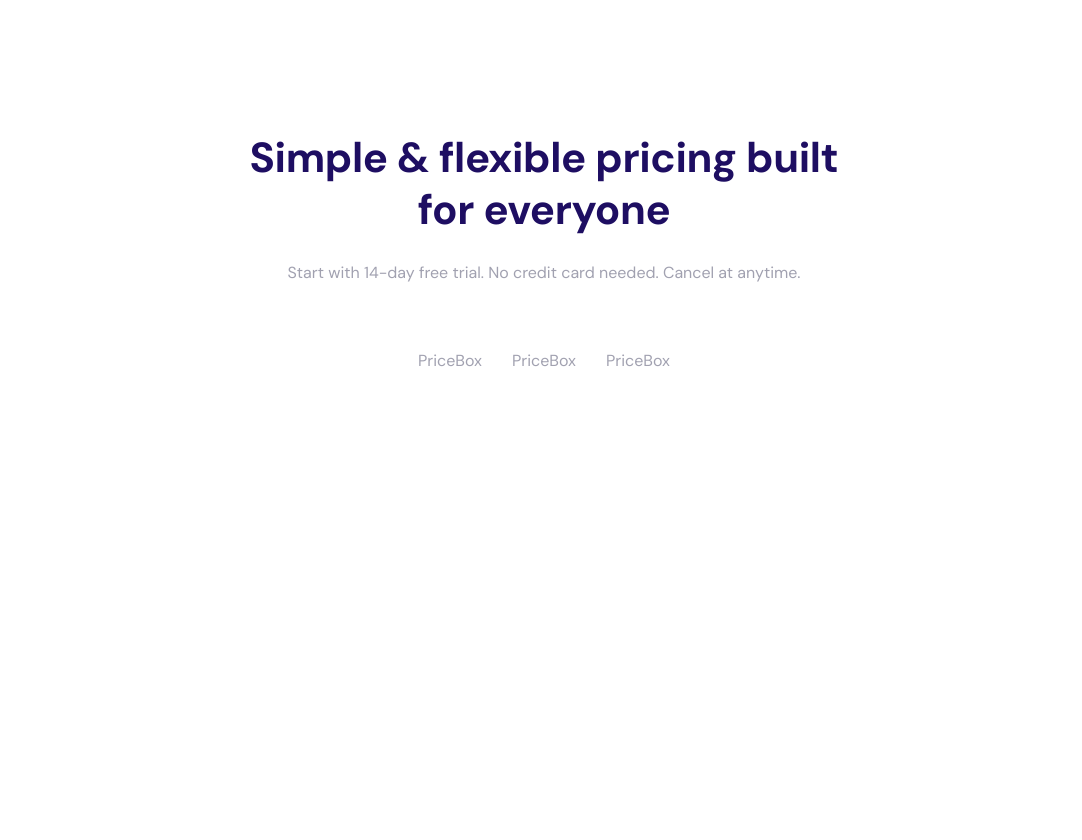
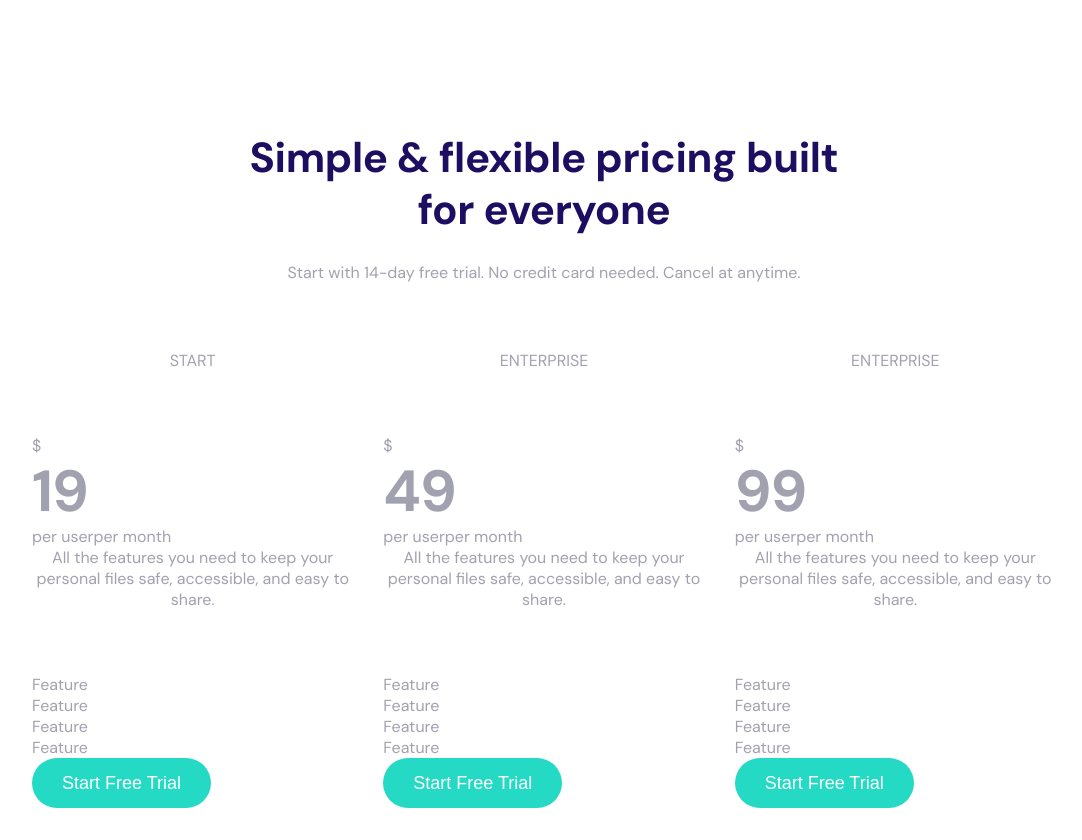
Before and after one commit to SebastianJedrak/landing-page-lex, a React (Vite) app: page /pricing in a window 1280 px wide. Shown: the whole page, without its empty margins (96-1178 px from the left). Before the commit the page ends 800 px from the top, so only its background shows below. Built offline with nearby package versions, Linux system fonts and the light colour scheme.

Commit message:
feat: prepare PriceBox

```diff
--- a/src/components/UI/PriceBox.tsx
+++ b/src/components/UI/PriceBox.tsx
@@ -1,7 +1,47 @@
+import { Features } from "../pages/Pricing";
+import Button from "./Button";
+import Feature from "./Feature";
 import "./PriceBox.scss";
 
-const PriceBox: React.FC = () => {
-  return <div>PriceBox</div>;
+interface PriceBoxProps {
+  planName: string;
+  price: string;
+  description: string;
+  features: Features;
+  special?: boolean;
+}
+
+const PriceBox: React.FC<PriceBoxProps> = ({
+  planName,
+  price,
+  description,
+  features,
+  special = false,
+}) => {
+  return (
+    <div className="price-box__container">
+      <div className="price-box__card">
+        <p>{planName}</p>
+        <div className="price-box__card__price">
+          <span>$</span>
+          <h2>{price}</h2>
+          <span>per user</span>
+          <span>per month</span>
+        </div>
+        <p>{description}</p>
+      </div>
+
+      <div className="price-box__features">
+        {features.map((feature) => (
+          <div key={feature.id} className="price-box__features__item">
+            <Feature />
+          </div>
+        ))}
+
+        <Button label="Start Free Trial" />
+      </div>
+    </div>
+  );
 };
 
 export default PriceBox;
--- a/src/components/pages/Login.scss
+++ b/src/components/pages/Login.scss
@@ -3,7 +3,7 @@
 .login-page {
   color: $color-font-white;
   background-color: $color-background-dark;
-  padding: 2.5vw 10vw 0;
+  padding: 2.5vw 10vw;
   min-height: 100vh;
 
   main {
@@ -11,7 +11,6 @@
     justify-content: center;
     align-items: center;
     gap: 79px;
-    margin-bottom: 20px;
 
     @media (max-width: $breakpoint-md) {
       flex-direction: column;
--- a/src/components/pages/Pricing.scss
+++ b/src/components/pages/Pricing.scss
@@ -3,7 +3,7 @@
 .pricing-page {
   color: $color-font-transparent;
   background-color: $color-background-light;
-  padding: 2.5vw 10vw 0;
+  padding: 2.5vw 10vw;
   min-height: 100vh;
 
   h3 {
@@ -19,7 +19,7 @@
     margin: 0 auto 64px auto;
   }
 
-  .price-box__container {
+  .price-boxes__container {
     display: flex;
     gap: 30px;
     justify-content: center;
--- a/src/components/pages/Pricing.tsx
+++ b/src/components/pages/Pricing.tsx
@@ -1,5 +1,20 @@
 import PriceBox from "../UI/PriceBox";
 import "./Pricing.scss";
+
+export type Feature = {
+  id: number;
+  name: string;
+  active: boolean;
+};
+
+export type Features = Feature[];
+
+const featuresNames = [
+  "2 GB of hosting space",
+  "14 days of free backups",
+  "Social integrations",
+  "Advanced client billing",
+];
 
 const Pricing: React.FC = () => {
   return (
@@ -8,10 +23,41 @@ const Pricing: React.FC = () => {
       <p className="paragraph">
         Start with 14-day free trial. No credit card needed. Cancel at anytime.
       </p>
-      <div className="price-box__container">
-        <PriceBox />
-        <PriceBox />
-        <PriceBox />
+      <div className="price-boxes__container">
+        <PriceBox
+          planName="START"
+          price="19"
+          description="All the features you need to keep your personal files safe, accessible, and easy to share."
+          features={[
+            { id: 1, name: featuresNames[0], active: true },
+            { id: 2, name: featuresNames[1], active: true },
+            { id: 3, name: featuresNames[2], active: false },
+            { id: 4, name: featuresNames[3], active: false },
+          ]}
+        />
+        <PriceBox
+          planName="ENTERPRISE"
+          price="49"
+          description="All the features you need to keep your personal files safe, accessible, and easy to share."
+          features={[
+            { id: 1, name: featuresNames[0], active: true },
+            { id: 2, name: featuresNames[1], active: true },
+            { id: 3, name: featuresNames[2], active: true },
+            { id: 4, name: featuresNames[3], active: false },
+          ]}
+          special
+        />
+        <PriceBox
+          planName="ENTERPRISE"
+          price="99"
+          description="All the features you need to keep your personal files safe, accessible, and easy to share."
+          features={[
+            { id: 1, name: featuresNames[0], active: true },
+            { id: 2, name: featuresNames[1], active: true },
+            { id: 3, name: featuresNames[2], active: true },
+            { id: 4, name: featuresNames[3], active: true },
+          ]}
+        />
       </div>
     </div>
   );
```
